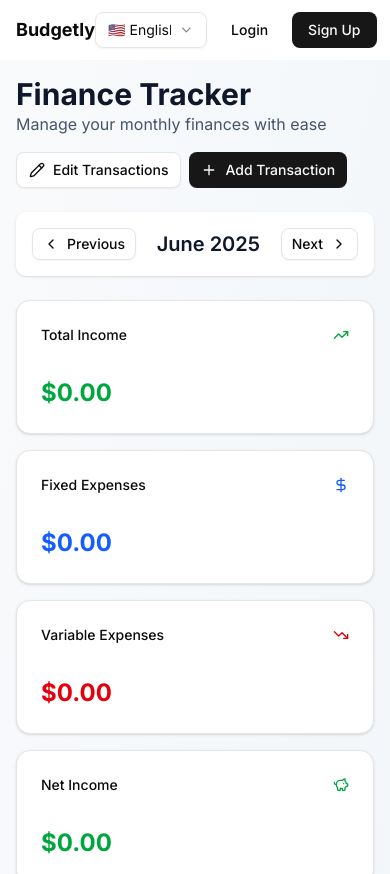
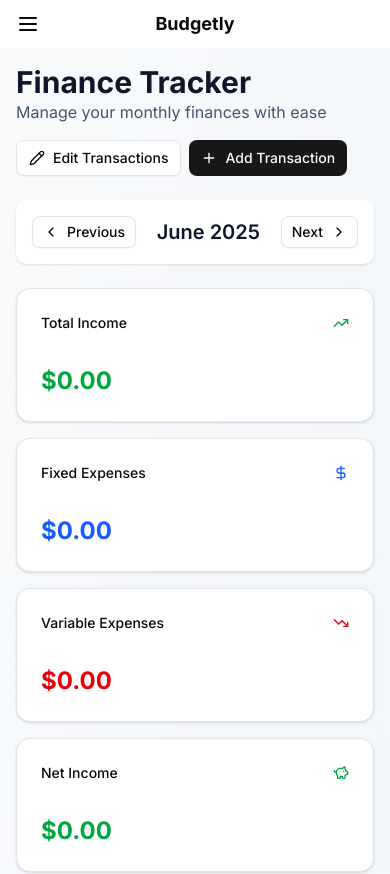
Before and after one commit to ezsouza/budgetly-io, a Next.js app: page / in a window 390 px wide. Shown: the top 874 px of the page. Built offline with nearby package versions, Linux system fonts and the light colour scheme.

Commit message:
feat: add responsive mobile navbar

```diff
--- a/src/components/navbar.tsx
+++ b/src/components/navbar.tsx
@@ -1,6 +1,9 @@
 "use client"
 
 import Link from "next/link"
+import { useState } from "react"
+import { Menu, X } from "lucide-react"
+
 import { Button } from "@/components/ui/button"
 import { useAuth } from "@/lib/auth-context"
 import { useI18n } from "@/lib/i18n-context"
@@ -9,13 +12,24 @@ import { LanguageSelector } from "@/components/language-selector"
 export function Navbar() {
   const { user, logout } = useAuth()
   const { t } = useI18n()
+  const [open, setOpen] = useState(false)
   return (
     <header className="bg-white shadow-sm">
-      <div className="max-w-7xl mx-auto px-4 py-3 flex justify-between items-center">
-        <Link href="/" className="font-bold text-lg">
+      <div className="max-w-7xl mx-auto px-4 py-3 relative flex items-center justify-between">
+        <button
+          className="sm:hidden"
+          onClick={() => setOpen(true)}
+          aria-label="Open menu"
+        >
+          <Menu className="size-6" />
+        </button>
+        <Link
+          href="/"
+          className="font-bold text-lg absolute left-1/2 -translate-x-1/2 sm:static sm:translate-x-0"
+        >
           {t("app.name")}
         </Link>
-        <nav className="flex items-center gap-2">
+        <nav className="hidden sm:flex items-center gap-2">
           <LanguageSelector />
           {user ? (
             <>
@@ -36,6 +50,42 @@ export function Navbar() {
           )}
         </nav>
       </div>
+      {open && (
+        <div className="fixed inset-0 z-50 flex">
+          <div className="absolute inset-0 bg-black/50" onClick={() => setOpen(false)} />
+          <div className="relative z-10 w-64 h-full bg-white shadow-xl p-4 flex flex-col">
+            <button
+              className="self-end mb-4"
+              onClick={() => setOpen(false)}
+              aria-label="Close menu"
+            >
+              <X className="size-6" />
+            </button>
+            <div className="space-y-4">
+              <LanguageSelector />
+              {user ? (
+                <>
+                  <span className="text-sm text-slate-600">{t("navbar.hello")} {user}</span>
+                  <Button variant="outline" onClick={logout} className="w-full justify-start">
+                    {t("navbar.logout")}
+                  </Button>
+                </>
+              ) : (
+                <>
+                  <Link href="/login" onClick={() => setOpen(false)}>
+                    <Button variant="ghost" className="w-full justify-start">
+                      {t("navbar.login")}
+                    </Button>
+                  </Link>
+                  <Link href="/signup" onClick={() => setOpen(false)}>
+                    <Button className="w-full justify-start">{t("navbar.signup")}</Button>
+                  </Link>
+                </>
+              )}
+            </div>
+          </div>
+        </div>
+      )}
     </header>
   )
 }
```
